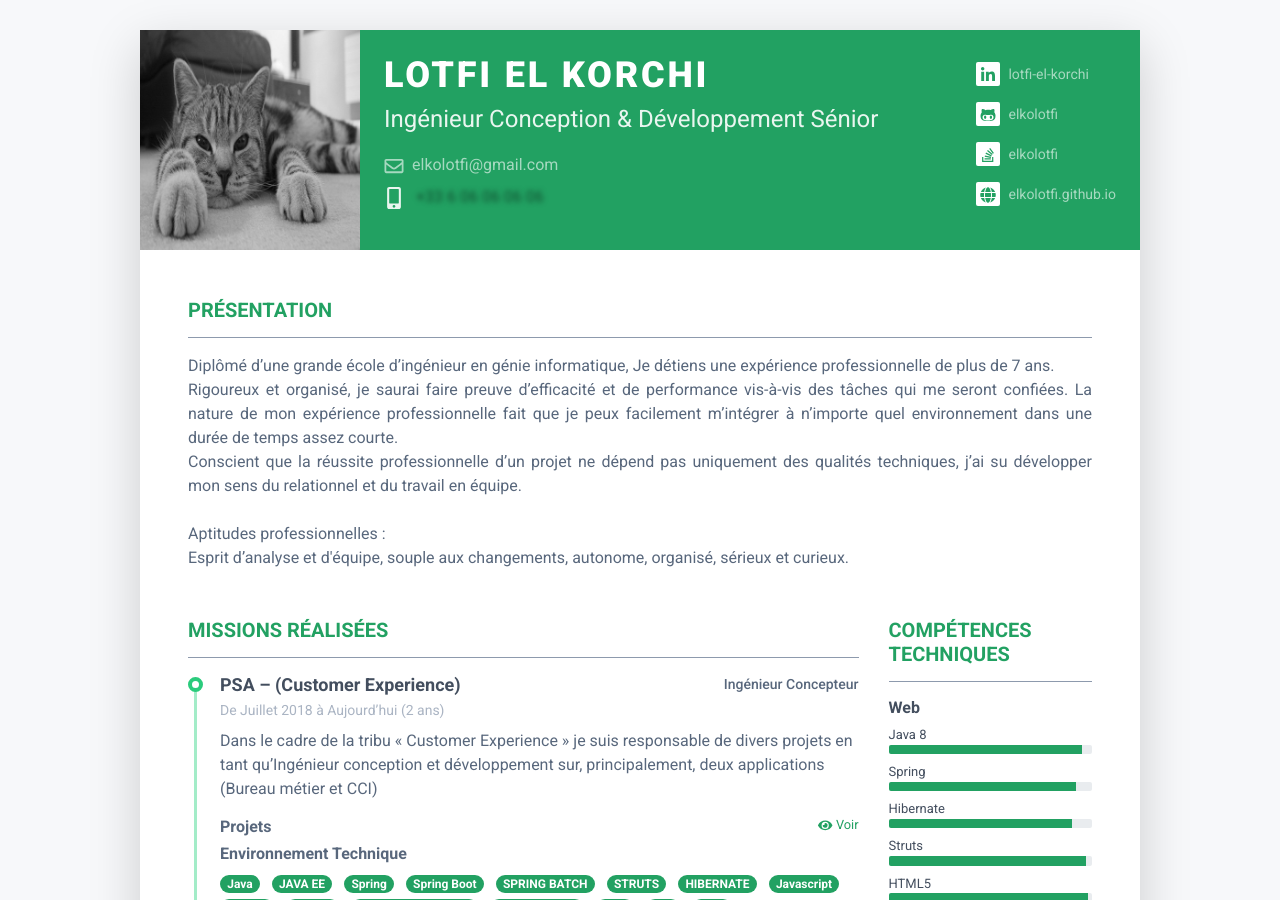
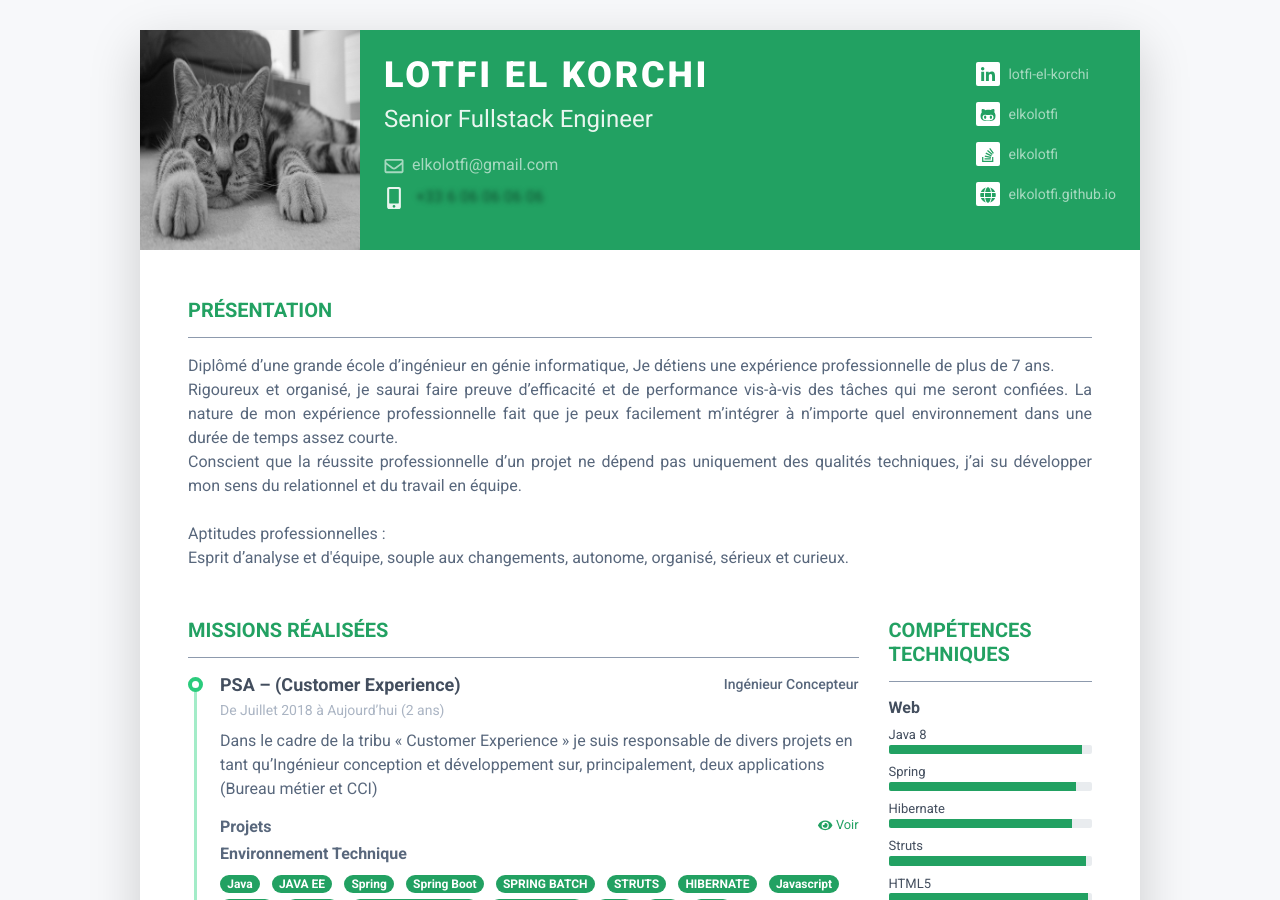
Before and after one commit to elkolotfi/elkolotfi.github.io, a Jekyll site: the page built from index.markdown, in a window 1280 px wide and 900 px high. Built offline with Jekyll 4.4.1, drawn with Linux system fonts in a browser that asks for light colours; nearby versions of some CDN libraries.

Commit message:
Update title

```diff
--- a/_data/personal.yml
+++ b/_data/personal.yml
@@ -1,6 +1,6 @@
 info:
   full_name: Lotfi EL KORCHI
-  job_title: Ingénieur Conception & Développement Sénior
+  job_title: Senior Fullstack Engineer
   email: elkolotfi@gmail.com
   phone: +33 6 06 06 06 06
 social:
```
